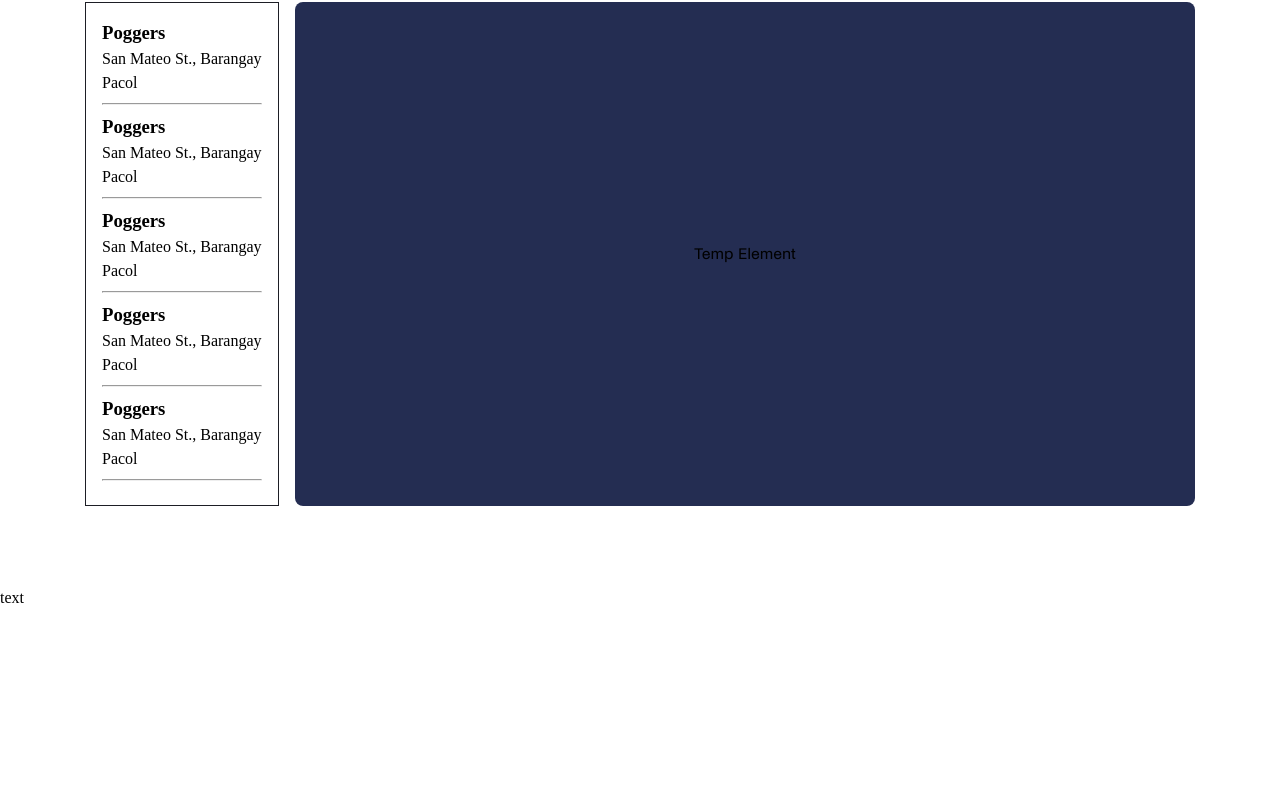
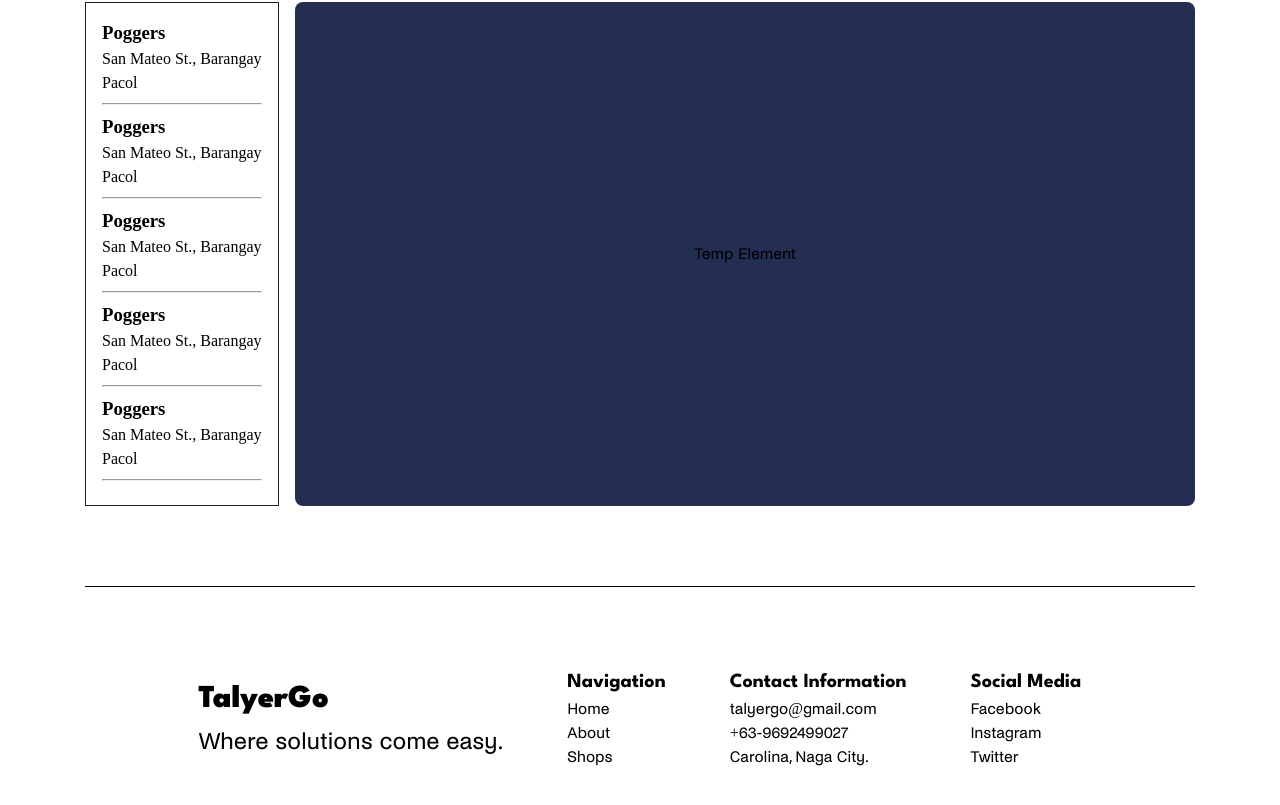
Before and after one commit to IyzOnline/TalyerGO_TrendsProject, a React (Create React App) app in the folder talyergo/: page / in a window 1280 px wide. Shown: the part 766-1571 px from the top of the page. Before the commit the page ends 1376 px from the top, so only its background shows below. Built offline with nearby package versions, Linux system fonts and the light colour scheme.

Commit message:
feat: Add elements to Footer component

```diff
--- a/talyergo/src/components/Footer.js
+++ b/talyergo/src/components/Footer.js
@@ -1,7 +1,48 @@
+import { Link } from "react-router-dom";
+
 export const Footer = () => {
     return (
         <footer>
-            text
+            <div className="container">
+                <div className="footer-wrapper padding-block-80">
+                    <div className="company-section">
+                        <p className="logo">TalyerGo</p>
+                        <p className="cs-description">Where solutions come easy.</p>
+                    </div>
+                    <div className="nav-contact-section">
+                        <div>
+                            <h3 class="footer-headings">Navigation</h3>
+                            <nav>
+                                <ul>
+                                    <li><Link to="/">Home</Link></li>
+                                    <li><Link to="/">About</Link></li>
+                                    <li><Link to="/">Shops</Link></li>
+                                </ul>
+                            </nav>
+                        </div>
+
+                        <div>
+                            <h3 class="footer-headings">Contact Information</h3>
+                            <ul>
+                                <li>talyergo@gmail.com</li>
+                                <li>+63-9692499027</li>
+                                <li>Carolina, Naga City.</li>
+                            </ul>
+                        </div>
+
+                        <div>
+                            <h3 class="footer-headings">Social Media</h3>
+                            <nav >
+                                <ul>
+                                    <li><Link to="/">Facebook</Link></li>
+                                    <li><Link to="/">Instagram</Link></li>
+                                    <li><Link to="/">Twitter</Link></li>
+                                </ul>
+                            </nav>
+                        </div>
+                    </div>
+                </div>
+            </div>
         </footer>
     );
 }
```
